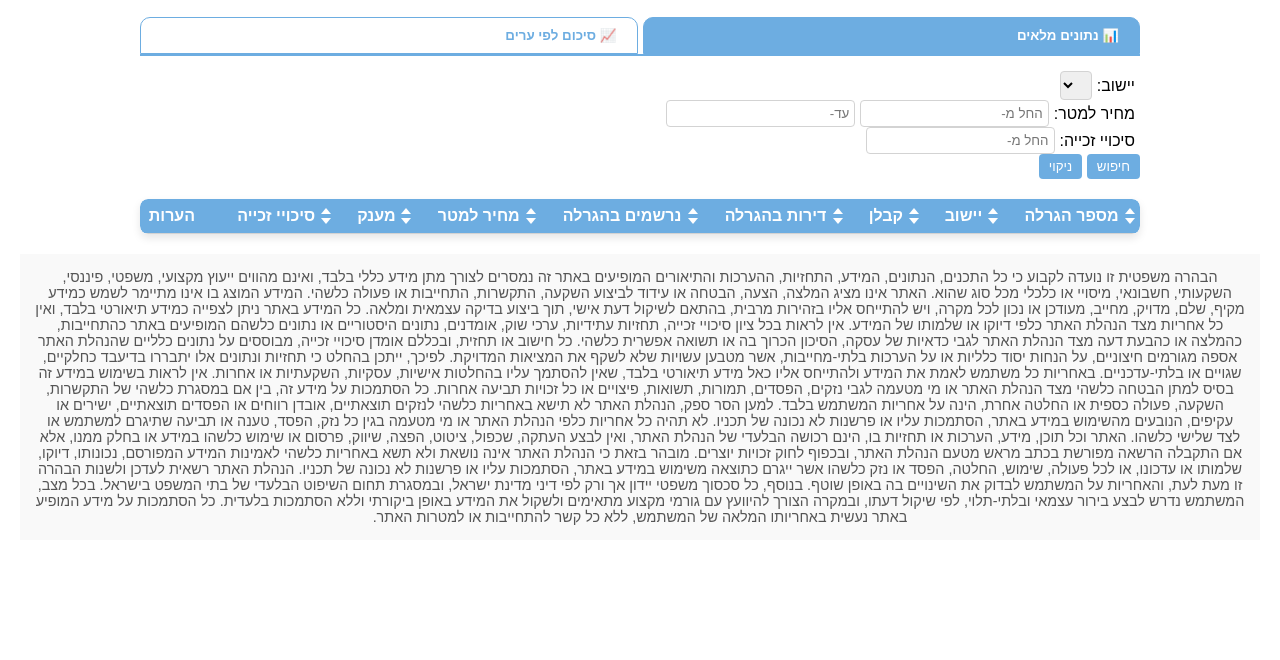
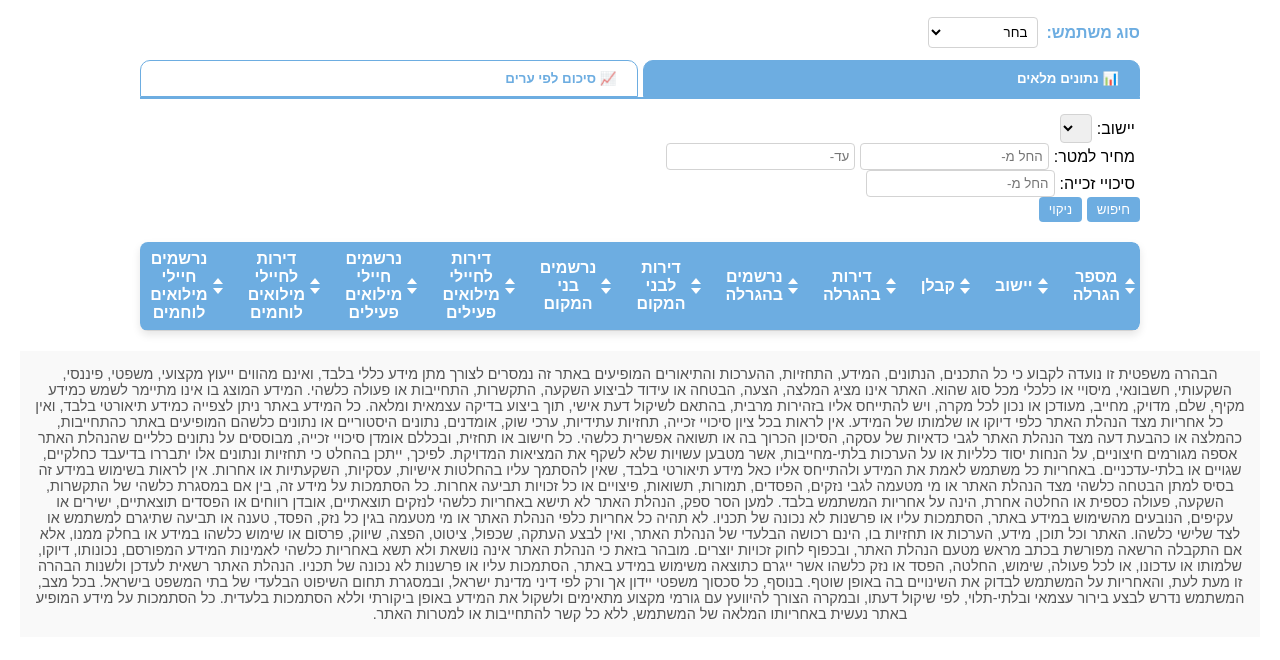
Before and after one commit to grampsville/DiraliWebsite_Static_ubuntu, a plain HTML site: page index.html in a window 1280 px wide. Shown: the part 60-720 px from the top of the page. Drawn offline with Linux system fonts and the light colour scheme; no server answers.

Commit message:
added categories

```diff
--- a/index.html
+++ b/index.html
@@ -321,6 +321,29 @@
             /* Example styling for logo, adjust based on actual logo size */
         }
 
+        /* User type selector styling */
+        .user-type-container {
+            width: 100%;
+            max-width: 1000px;
+            display: flex;
+            align-items: center;
+            justify-content: flex-start;
+            gap: 8px;
+            margin-bottom: 12px;
+        }
+
+        .user-type-label {
+            font-weight: bold;
+            color: #6DADE1;
+        }
+
+        #user-type-select {
+            padding: 6px;
+            border: 1px solid #D3D3D3;
+            border-radius: 4px;
+            background: #fff;
+        }
+
         /* For small devices (600px and below) */
         @media (max-width: 600px) {
             body {
@@ -393,12 +416,7 @@
             footer {
                 font-size: 0.75em;
             }
-        }
     }
-
-
-
-
     </style>
 </head>
 
@@ -411,6 +429,18 @@
       <div class="skeleton-row"></div>
     </div>
     <h1>דירה לי - כל הנתונים של הגרלות דירה בהנחה, במקום אחד</h1>
+
+    <!-- User Type selector (inserted above Tab Navigation) -->
+    <div class="user-type-container" dir="rtl">
+        <span class="user-type-label">סוג משתמש:</span>
+        <select id="user-type-select" aria-label="בחר סוג משתמש">
+            <option value="">בחר</option>
+            <option value="locals">בני המקום</option>
+            <option value="reserve_active">מילואים פעיל</option>
+            <option value="reserve_combat">מילואים לוחם</option>
+            <option value="disabled">נכים רתוקים</option>
+        </select>
+    </div>
 
     <!-- Tab Navigation -->
     <div class="tab-container">
@@ -491,6 +521,65 @@
                             </div>
                             נרשמים בהגרלה
                         </th>
+
+                        <!-- New columns inserted after "נרשמים בהגרלה" -->
+                        <th class="sortable-header sortable">
+                            <div class="arrow-container">
+                                <span class="sort-arrow-up sort-arrow"></span>
+                                <span class="sort-arrow-down sort-arrow"></span>
+                            </div>
+                            דירות לבני המקום
+                        </th>
+                        <th class="sortable-header sortable">
+                            <div class="arrow-container">
+                                <span class="sort-arrow-up sort-arrow"></span>
+                                <span class="sort-arrow-down sort-arrow"></span>
+                            </div>
+                            נרשמים בני המקום
+                        </th>
+                        <th class="sortable-header sortable">
+                            <div class="arrow-container">
+                                <span class="sort-arrow-up sort-arrow"></span>
+                                <span class="sort-arrow-down sort-arrow"></span>
+                            </div>
+                            דירות לחיילי מילואים פעילים
+                        </th>
+                        <th class="sortable-header sortable">
+                            <div class="arrow-container">
+                                <span class="sort-arrow-up sort-arrow"></span>
+                                <span class="sort-arrow-down sort-arrow"></span>
+                            </div>
+                            נרשמים חיילי מילואים פעילים
+                        </th>
+                        <th class="sortable-header sortable">
+                            <div class="arrow-container">
+                                <span class="sort-arrow-up sort-arrow"></span>
+                                <span class="sort-arrow-down sort-arrow"></span>
+                            </div>
+                            דירות לחיילי מילואים לוחמים
+                        </th>
+                        <th class="sortable-header sortable">
+                            <div class="arrow-container">
+                                <span class="sort-arrow-up sort-arrow"></span>
+                                <span class="sort-arrow-down sort-arrow"></span>
+                            </div>
+                            נרשמים חיילי מילואים לוחמים
+                        </th>
+                        <th class="sortable-header sortable">
+                            <div class="arrow-container">
+                                <span class="sort-arrow-up sort-arrow"></span>
+                                <span class="sort-arrow-down sort-arrow"></span>
+                            </div>
+                            דירות לנכים רתוקים
+                        </th>
+                        <th class="sortable-header sortable">
+                            <div class="arrow-container">
+                                <span class="sort-arrow-up sort-arrow"></span>
+                                <span class="sort-arrow-down sort-arrow"></span>
+                            </div>
+                            נרשמים נכים רתוקים
+                        </th>
+
                         <th class="sortable-header sortable">
                             <div class="arrow-container">
                                 <span class="sort-arrow-up sort-arrow"></span>
--- a/script.js
+++ b/script.js
@@ -108,14 +108,24 @@ document.addEventListener('DOMContentLoaded', function () {
         data.forEach(item => {
             const chances = item.TotalSubscribers > 0
                 ? ((item.LotteryApparmentsNum / item.TotalSubscribers) * 100).toFixed(3) + '%'
-                : '0.000%';
+                : '100.000%';
             const row = document.createElement('tr');
             row.innerHTML = `
                 <td>${item.LotteryNumber}</td>
                 <td>${item.CityDescription}</td>
                 <td>${item.ContractorDescription}</td>
+
                 <td>${item.LotteryApparmentsNum}</td>
                 <td>${item.TotalSubscribers}</td>
+                <td>${(item.LocalHousing || 0).toLocaleString()}</td>
+                <td>${(item.TotalLocalSubscribers || 0).toLocaleString()}</td>
+                <td>${(item.HU_Reservists_L || 0).toLocaleString()}</td>
+                <td>${(item.TotalReservedDutySubscribers || 0).toLocaleString()}</td>
+                <td>${(item.HU_CombatReservist_L || 0).toLocaleString()}</td>
+                <td>${(item.TotalCombatReservistSubscribers || 0).toLocaleString()}</td>
+                <td>${(item.HousingUnitsForHandicapped || 0).toLocaleString()}</td>
+                <td>${(item.TotalHandicappedSubscribers || 0).toLocaleString()}</td>
+
                 <td>₪${item.PricePerUnit.toLocaleString()}</td>
                 <td>₪${item.GrantSize.toLocaleString()}</td>
                 <td>${chances}</td>
```
